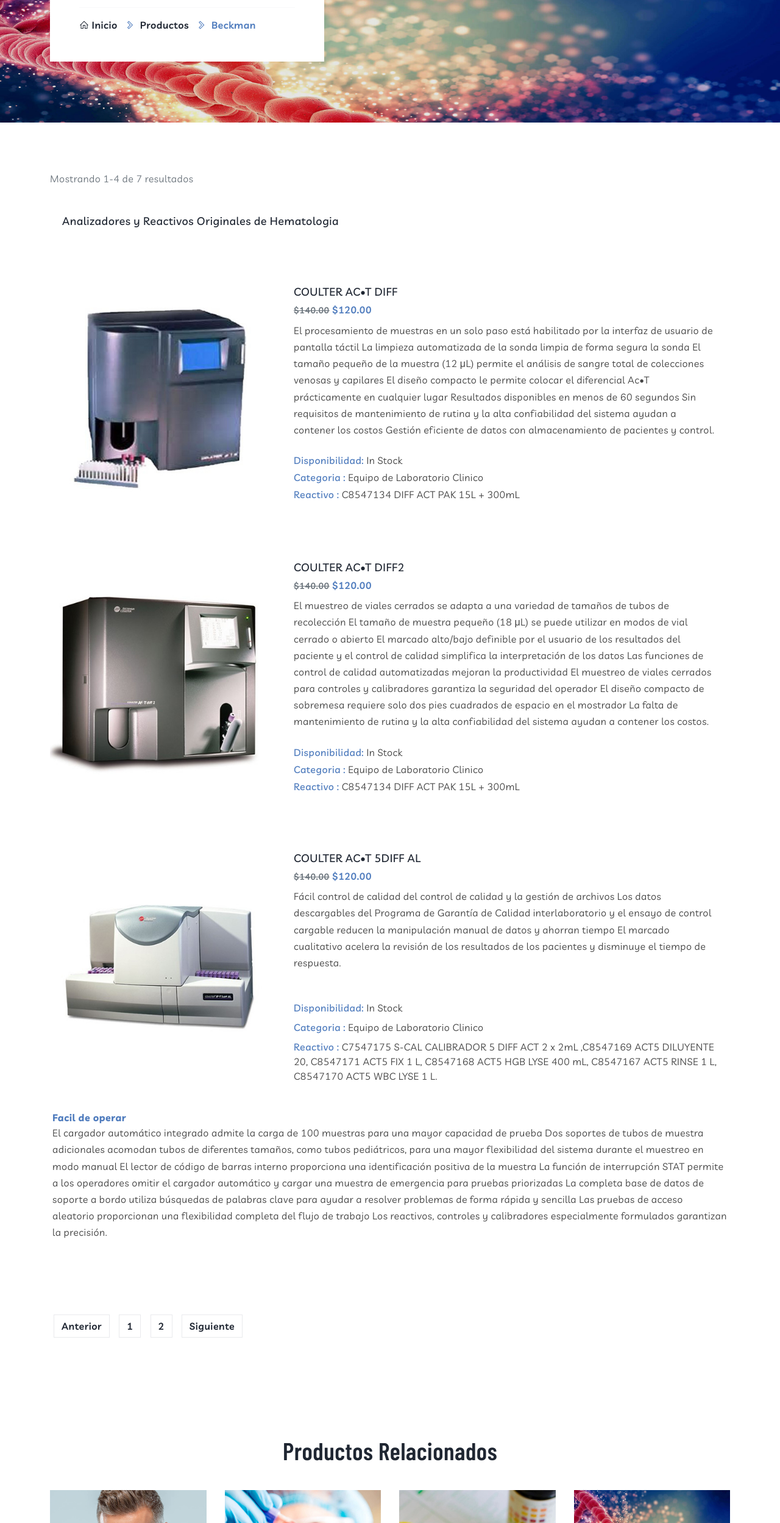
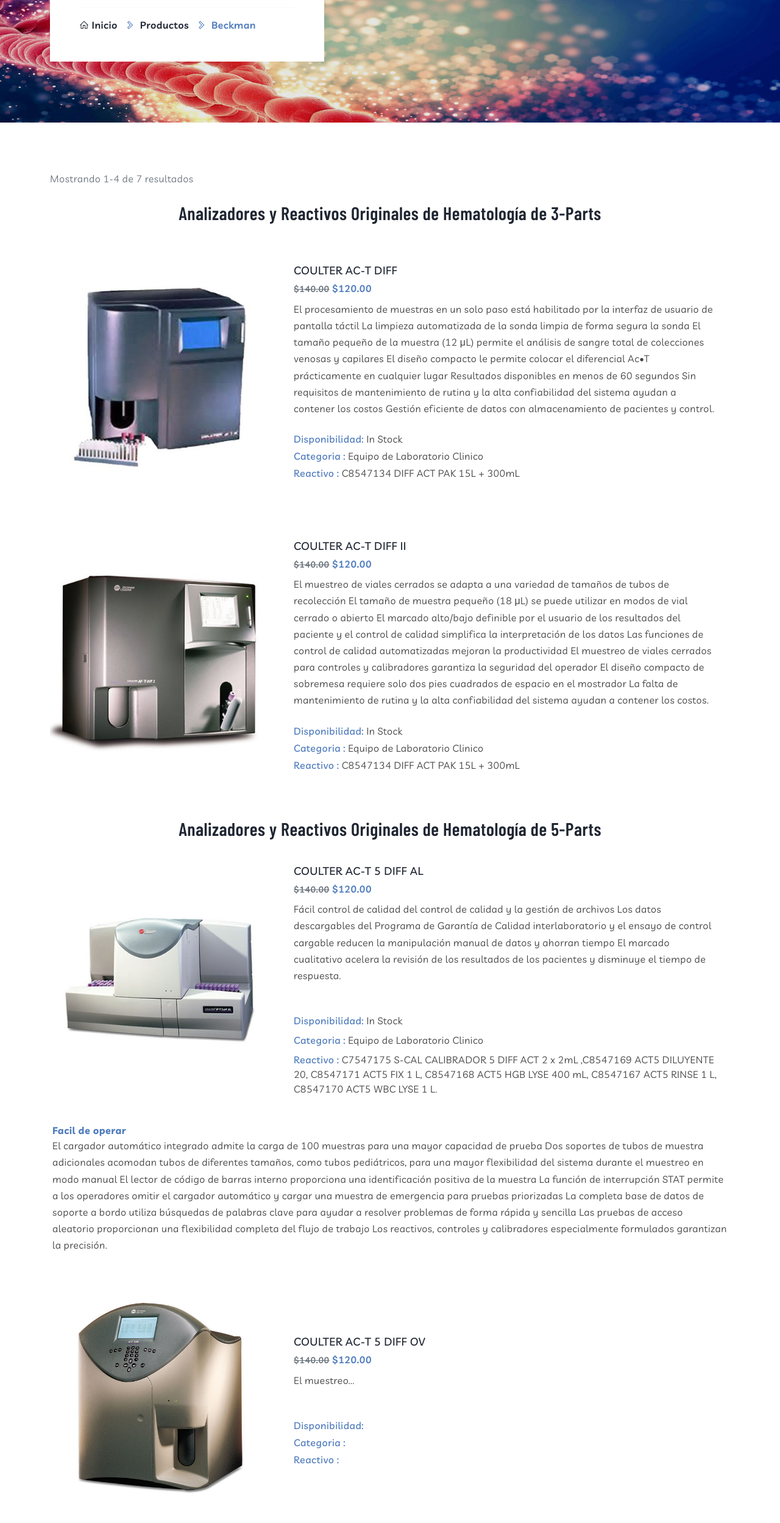
Before and after one commit to Davermx/Dislab, a plain HTML site: page beckman-coulter.html in a window 1280 px wide. Shown: the part 302-2800 px from the top of the page at 61% size. Drawn offline with nearby package versions, Linux system fonts and the light colour scheme; a web font is replaced by a local one.

Commit message:
Productos Beckman actualizados

```diff
--- a/beckman-coulter.html
+++ b/beckman-coulter.html
@@ -210,39 +210,17 @@
           <div class="col-md-7 d-flex align-items-center justify-content-md-end">
           </div>
         </div>
-        <div class="card product-card rounded-0 product-list mb-5">
-          <div class="row align-items-center">
-            <div class="col-lg-12 col-md-12">
-              <div class="card-body">
-                <div class="product-title"><a href="#">Analizadores y Reactivos Originales de Hematologia</a>
+        <!-- contenedor de titulo principal -->
+        <div class="container">
+          <div class="row justify-content-center text-center">
+            <div class="col-lg-8">
+              <div class="section-title">
+                <h3 class="title">Analizadores y Reactivos Originales de Hematología de 3-Parts </h3>
                 </div>
               </div>
             </div>
           </div>
-        </div>
-        <!-- <div class="card product-card rounded-0 product-list mb-5">
-          <div class="row align-items-center">
-            <div class="col-lg-4 col-md-5">
-              <div class="product-img position-relative overflow-hidden">
-                <img class="img-fluid" src="assets/img/product/microscan4-1.jpg" alt="...">
-              </div>
-            </div>
-            <div class="col-lg-8 col-md-7">
-              <div class="card-body">
-                <div class="product-title"><a href="product-single.html">MICROSCAN AUTOSCAN-4 SYSTEM BECKMAN COULTER®</a>
-                </div>
-                <div class="mt-1"> <span class="product-price"><del class="text-muted">$140.00</del> $120.00</span>
-                </div>
-                <p class="mb-0 mt-2">Realiza totalmente automatizada la identificacion de bacterias tanto bacilos gram negativos como cocos gran positivos a nivel de genero especies y subespecies tambien realiza un antibiograma por la metodologia de concentracion y vitoria mini mandandonos como resultado los valores destino para mas de 22 antibioticos y tambien el mecanismo de resistencia de la bacteria asilada..</p>
-                <ul class="list-unstyled mt-4">
-                  <li class="mb-1"><span class="text-theme font-w-5">Disponibilidad: </span> In Stock</li>
-                  <li class="mb-1"><span class="text-theme font-w-5">Categoria :</span> Equipo de Laboratorio Clinico</li>
-                  <li class="mb-1"><span class="text-theme font-w-5">Ficha Tecnica :</span><a href="assets/doc/Microscan.pdf" target="_blank"> Descargar</a></li>
-                </ul>
-              </div>
-            </div>
-          </div>
-        </div> -->
+        <!-- contenedor de titulo principal -->
         <div class="card product-card rounded-0 product-list mb-5">
           <div class="row align-items-center">
             <div class="col-lg-4 col-md-5">
@@ -252,7 +230,7 @@
             </div>
             <div class="col-lg-8 col-md-7">
               <div class="card-body">
-                <div class="product-title"><a href="product-single.html">COULTER AC•T DIFF</a>
+                <div class="product-title"><a href="product-single.html">COULTER AC-T DIFF</a>
                 </div>
                 <div class="mt-1"> <span class="product-price"><del class="text-muted">$140.00</del> $120.00</span>
                 </div>
@@ -278,7 +256,7 @@
             </div>
             <div class="col-lg-8 col-md-7">
               <div class="card-body">
-                <div class="product-title"><a href="product-single.html">COULTER AC•T DIFF2</a>
+                <div class="product-title"><a href="product-single.html">COULTER AC-T DIFF II</a>
                 </div>
                 <div class="mt-1"> <span class="product-price"><del class="text-muted">$140.00</del> $120.00</span>
                 </div>
@@ -297,6 +275,17 @@
             </div>
           </div>
         </div>
+        <!-- contenedor de titulo principal -->
+        <div class="container">
+          <div class="row justify-content-center text-center">
+            <div class="col-lg-8">
+              <div class="section-title mb-3">
+                <h3 class="title">Analizadores y Reactivos Originales de Hematología de 5-Parts </h3>
+                </div>
+              </div>
+            </div>
+          </div>
+        <!-- contenedor de titulo principal -->
         <div class="card product-card rounded-0 product-list mb-0">
           <div class="row align-items-center">
             <div class="col-lg-4 col-md-5">
@@ -306,7 +295,7 @@
             </div>
             <div class="col-lg-8 col-md-7">
               <div class="card-body">
-                <div class="product-title"><a href="product-single.html">COULTER AC•T 5DIFF AL</a>
+                <div class="product-title"><a href="product-single.html">COULTER AC-T 5 DIFF AL</a>
                 </div>
                 <div class="mt-1"> <span class="product-price"><del class="text-muted">$140.00</del> $120.00</span>
                 </div>
@@ -329,6 +318,37 @@
             </p><br>
             </div>
           </div>
+          <div class="card product-card rounded-0 product-list mb-0">
+          <div class="row align-items-center">
+            <div class="col-lg-4 col-md-5">
+              <div class="product-img position-relative overflow-hidden">
+                <img class="img-fluid" src="assets/img/product/act5diff.jpg" alt="...">
+              </div>
+            </div>
+            <div class="col-lg-8 col-md-7">
+              <div class="card-body">
+                <div class="product-title"><a href="product-single.html">COULTER AC-T 5 DIFF OV</a>
+                </div>
+                <div class="mt-1"> <span class="product-price"><del class="text-muted">$140.00</del> $120.00</span>
+                </div>
+                <p class="mb-0 mt-2">El muestreo...
+              </p><br>
+              <ul class="list-unstyled mt-4">
+                <li class="mb-1"><span class="text-theme font-w-5">Disponibilidad: </span></li>
+                <li class="mb-1"><span class="text-theme font-w-5">Categoria :</span></li>
+                <li class="mb-1"><span class="text-theme font-w-5">Reactivo :</span></li>
+              </ul>
+              </div>
+            </div>
+          </div>
+        </div>
+        <div class="row mb-2 align-items-center">
+          <div class="card-body">
+              <strong class="text-theme">Gestión de datos fácil de usar</strong><br>
+            <P>La evaluación...
+          </p><br>
+          </div>
+        </div>
         <nav aria-label="Page navigation" class="mt-6">
           <ul class="pagination">
             <li class="page-item"><a class="page-link" href="beckman-coulter.html">Anterior</a></li>
```
Also changed, not shown: beckman-coulter-2.html (+45 -3 lines), assets/img/product/act5diff.jpg (added).
